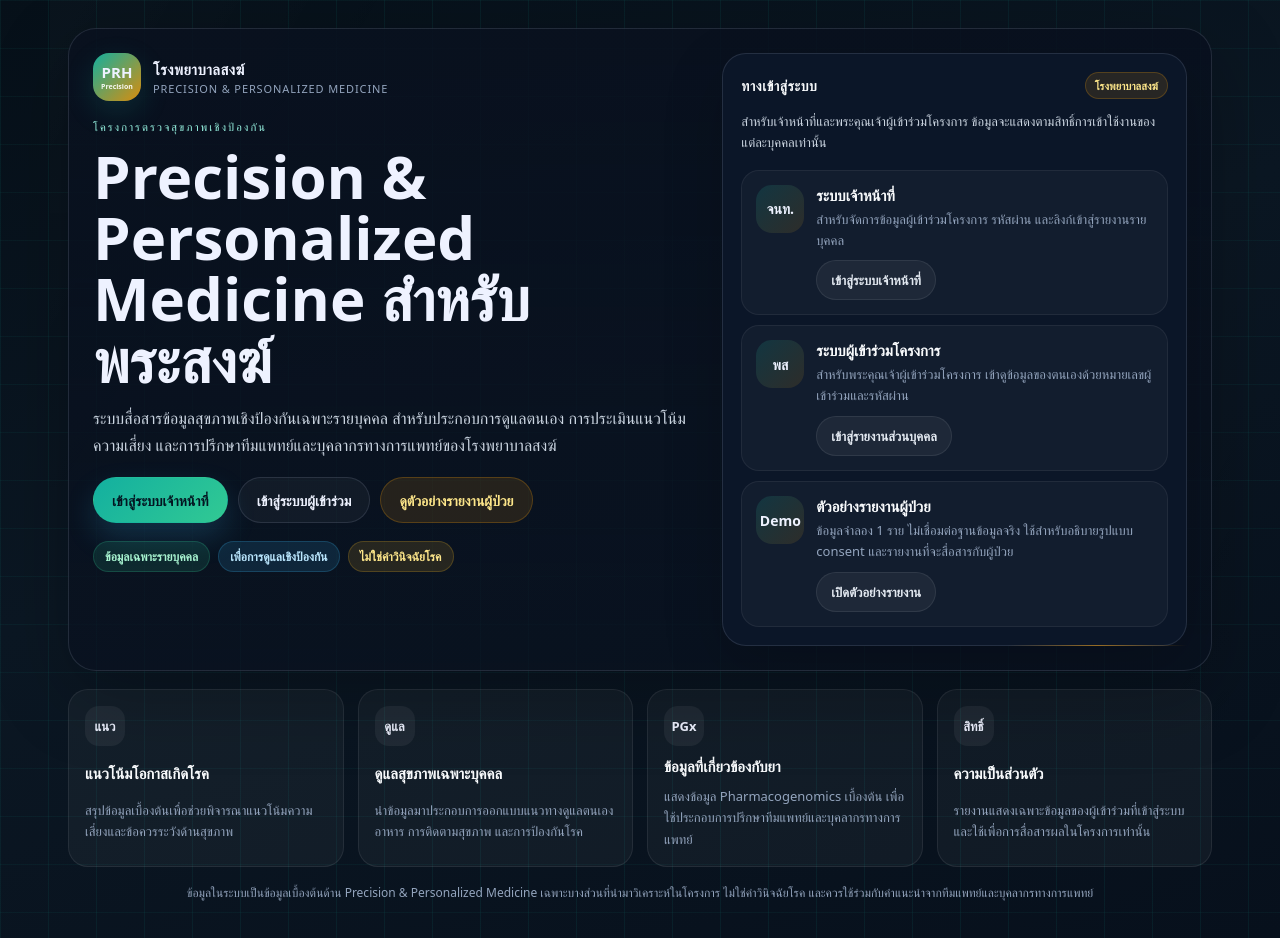
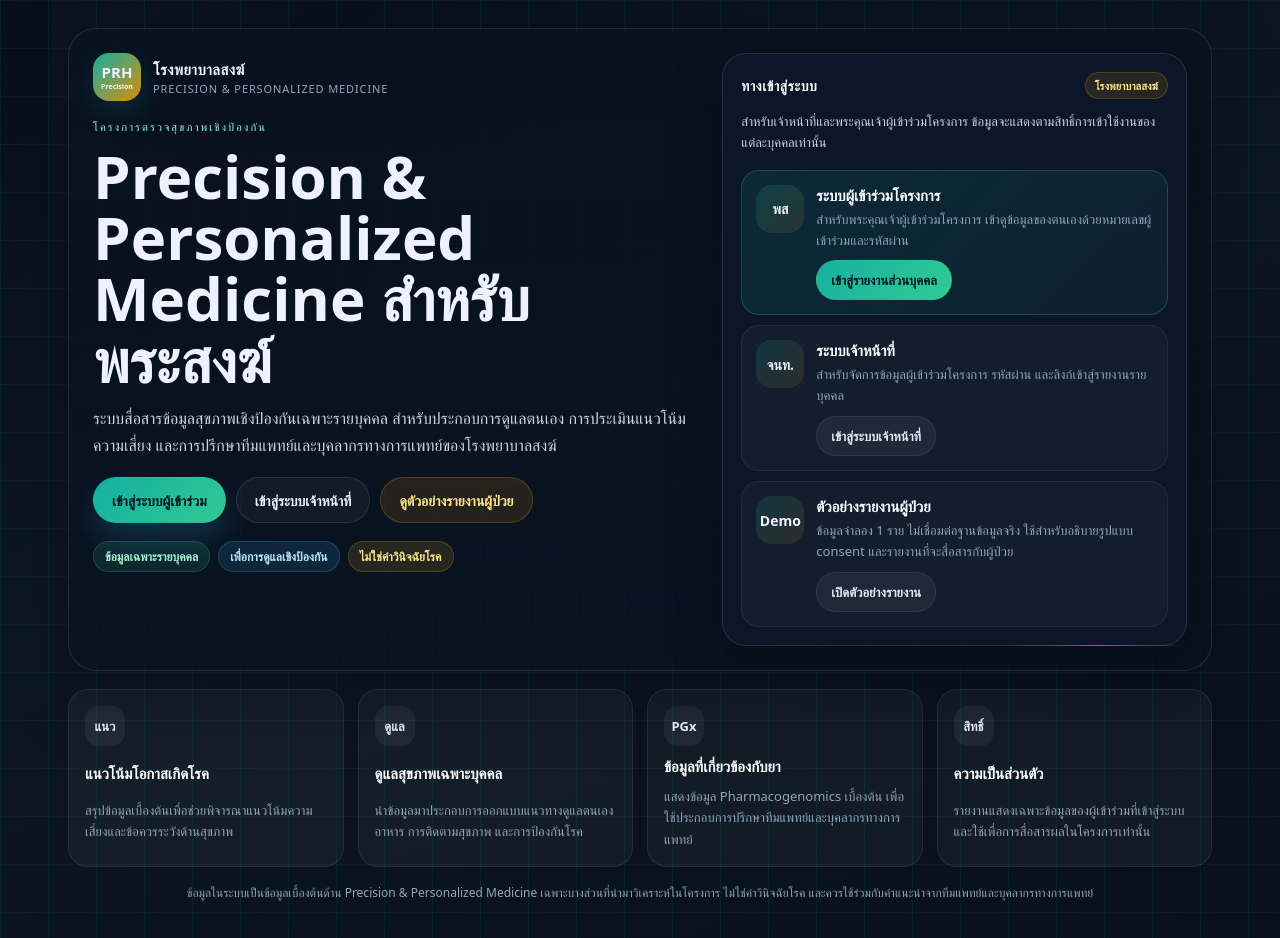
Before and after one commit to prhdev222/dnadash, a website: page public/index.html in a window 1280 px wide. Drawn offline with Linux system fonts and the light colour scheme.

Commit message:
Prioritize participant login

```diff
--- a/public/index.html
+++ b/public/index.html
@@ -215,6 +215,10 @@
       background:rgba(255,255,255,.03);
       border:1px solid rgba(255,255,255,.06);
     }
+    .access-item.primary-access{
+      background:linear-gradient(135deg, rgba(20,184,166,.12), rgba(52,211,153,.06));
+      border-color:rgba(52,211,153,.24);
+    }
     .access-icon{
       width:48px;height:48px;border-radius:16px;
       display:flex;align-items:center;justify-content:center;
@@ -248,6 +252,11 @@
       background:rgba(255,255,255,.05);
       border:1px solid rgba(255,255,255,.08);
       width:fit-content;
+    }
+    .primary-access .access-link{
+      background:linear-gradient(135deg, rgba(20,184,166,.95), rgba(52,211,153,.95));
+      color:#031420;
+      border-color:transparent;
     }
     .access-link:hover{border-color:rgba(255,255,255,.18)}
     .feature-grid{
@@ -335,8 +344,8 @@
         <h1>Precision & Personalized Medicine สำหรับพระสงฆ์</h1>
         <p class="sub">ระบบสื่อสารข้อมูลสุขภาพเชิงป้องกันเฉพาะรายบุคคล สำหรับประกอบการดูแลตนเอง การประเมินแนวโน้มความเสี่ยง และการปรึกษาทีมแพทย์และบุคลากรทางการแพทย์ของโรงพยาบาลสงฆ์</p>
         <div class="hero-actions">
-          <a class="btn btn-primary" href="/admin/">เข้าสู่ระบบเจ้าหน้าที่</a>
-          <a class="btn btn-secondary" href="/patient/">เข้าสู่ระบบผู้เข้าร่วม</a>
+          <a class="btn btn-primary" href="/patient/">เข้าสู่ระบบผู้เข้าร่วม</a>
+          <a class="btn btn-secondary" href="/admin/">เข้าสู่ระบบเจ้าหน้าที่</a>
           <a class="btn btn-tertiary" href="/demo/patient/">ดูตัวอย่างรายงานผู้ป่วย</a>
         </div>
         <div class="tag-row">
@@ -353,20 +362,20 @@
         </div>
         <div class="panel-copy">สำหรับเจ้าหน้าที่และพระคุณเจ้าผู้เข้าร่วมโครงการ ข้อมูลจะแสดงตามสิทธิ์การเข้าใช้งานของแต่ละบุคคลเท่านั้น</div>
         <div class="access-list">
+          <div class="access-item primary-access">
+            <div class="access-icon">พส</div>
+            <div>
+              <div class="access-name">ระบบผู้เข้าร่วมโครงการ</div>
+              <div class="access-desc">สำหรับพระคุณเจ้าผู้เข้าร่วมโครงการ เข้าดูข้อมูลของตนเองด้วยหมายเลขผู้เข้าร่วมและรหัสผ่าน</div>
+              <a class="access-link" href="/patient/">เข้าสู่รายงานส่วนบุคคล</a>
+            </div>
+          </div>
           <div class="access-item">
             <div class="access-icon">จนท.</div>
             <div>
               <div class="access-name">ระบบเจ้าหน้าที่</div>
               <div class="access-desc">สำหรับจัดการข้อมูลผู้เข้าร่วมโครงการ รหัสผ่าน และลิงก์เข้าสู่รายงานรายบุคคล</div>
               <a class="access-link" href="/admin/">เข้าสู่ระบบเจ้าหน้าที่</a>
-            </div>
-          </div>
-          <div class="access-item">
-            <div class="access-icon">พส</div>
-            <div>
-              <div class="access-name">ระบบผู้เข้าร่วมโครงการ</div>
-              <div class="access-desc">สำหรับพระคุณเจ้าผู้เข้าร่วมโครงการ เข้าดูข้อมูลของตนเองด้วยหมายเลขผู้เข้าร่วมและรหัสผ่าน</div>
-              <a class="access-link" href="/patient/">เข้าสู่รายงานส่วนบุคคล</a>
             </div>
           </div>
           <div class="access-item">
```
